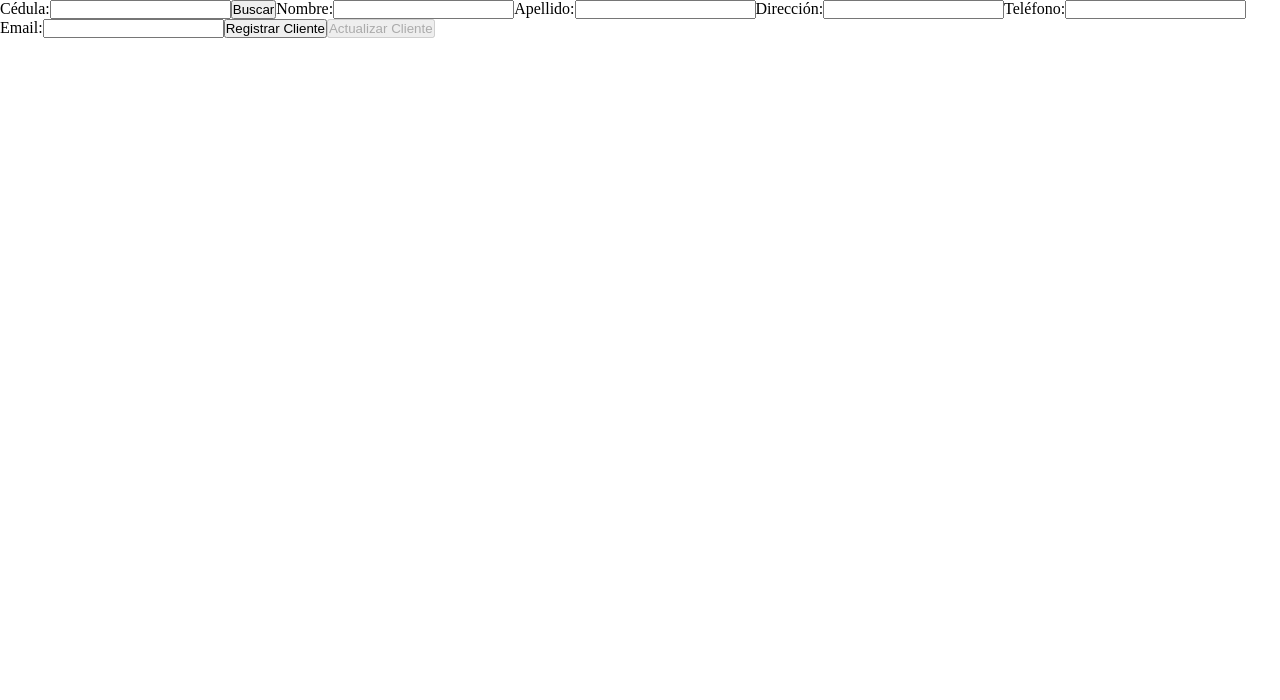
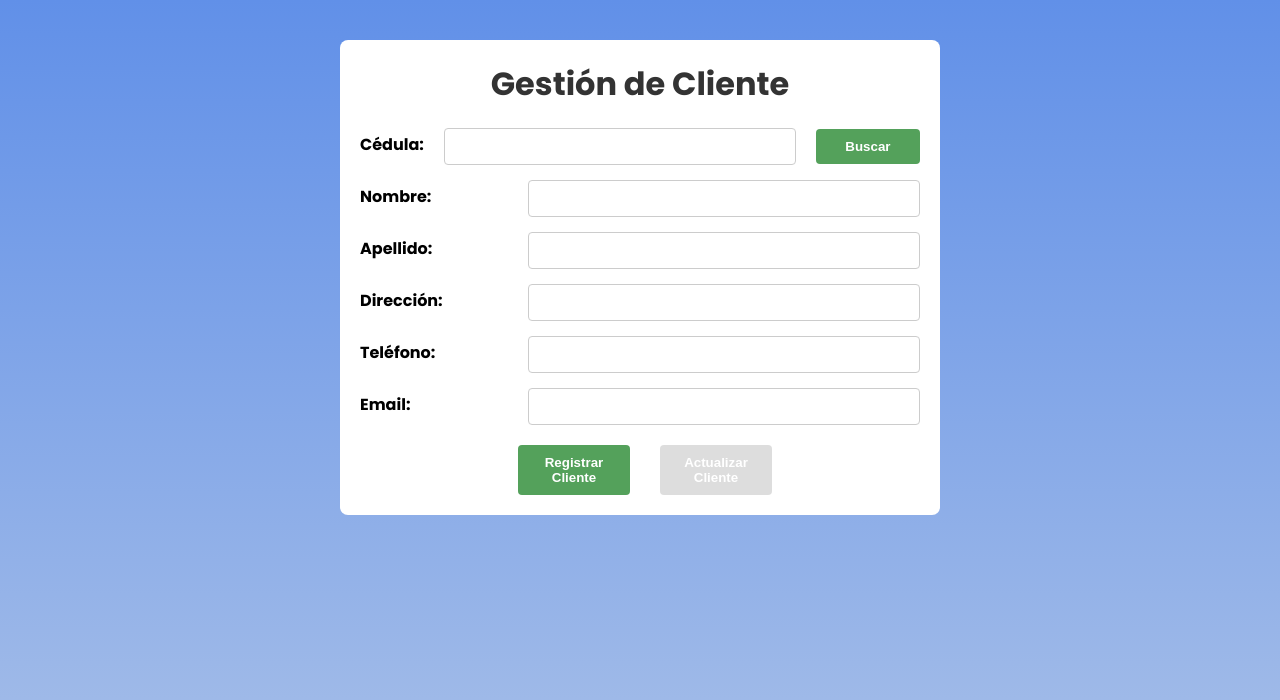
Before and after one commit to Jorgemrqz/market-wawa-frontend, an Angular app: page /factura in a window 1280 px wide. Shown: the top 700 px of the page. Built offline with nearby package versions, Linux system fonts and the light colour scheme.

Commit message:
estilos para formulario cliente

```diff
--- a/src/app/components/factura/factura.component.html
+++ b/src/app/components/factura/factura.component.html
@@ -1,25 +1,45 @@
+<div class="page-container">
+    <div class="form-container">
+      <h1>Gestión de Cliente</h1>
+
       <form [formGroup]="clienteForm">
+        <div class="input-group">
           <label>Cédula:</label>
           <input type="text" formControlName="cedula" />
           <button type="button" (click)="buscarCliente()">Buscar</button>
+        </div>
 
+        <div class="input-group">
           <label>Nombre:</label>
           <input type="text" formControlName="nombre" />
+        </div>
 
+        <div class="input-group">
           <label>Apellido:</label>
           <input type="text" formControlName="apellido" />
+        </div>
 
+        <div class="input-group">
           <label>Dirección:</label>
           <input type="text" formControlName="direccion" />
+        </div>
 
+        <div class="input-group">
           <label>Teléfono:</label>
           <input type="text" formControlName="telefono" />
+        </div>
 
+        <div class="input-group">
           <label>Email:</label>
           <input type="email" formControlName="email" />
+        </div>
 
-    <div *ngIf="mensaje">{{ mensaje }}</div>
+        <div class="message">{{ mensaje }}</div>
 
-    <button type="button" (click)="registrarCliente()">Registrar Cliente</button>
-    <button type="button" (click)="actualizarCliente()" [disabled]="!clienteExiste">Actualizar Cliente</button>
+        <div class="button-group">
+          <button type="button" class="register-button" (click)="registrarCliente()">Registrar Cliente</button>
+          <button type="button" class="update-button" (click)="actualizarCliente()" [disabled]="!clienteExiste">Actualizar Cliente</button>
+        </div>
       </form>
+    </div>
+  </div>
--- a/src/app/components/factura/factura.component.scss
+++ b/src/app/components/factura/factura.component.scss
@@ -0,0 +1,124 @@
+@import url('https://fonts.googleapis.com/css2?family=Poppins:wght@400;500;700&display=swap');
+
+:host {
+  font-family: 'Poppins', sans-serif; // Fuente Poppins para todo el proyecto
+}
+
+/* Contenedor principal con fondo azul */
+.page-container {
+  background: linear-gradient(to bottom, #6190e8, #a7bfe8);
+  padding: 40px 0;
+  min-height: 100vh;
+}
+
+/* Contenedor para el formulario */
+.form-container {
+  max-width: 600px;
+  margin: 0 auto;
+  background-color: white; /* Fondo blanco para el formulario */
+  border-radius: 8px;
+  padding: 20px;
+}
+
+/* Estilo para el encabezado */
+h1 {
+  text-align: center;
+  color: #333;
+  margin-bottom: 20px;
+}
+
+/* Estilo para los grupos de entradas */
+.input-group {
+  margin-bottom: 15px;
+  display: flex;
+  align-items: center;
+  justify-content: space-between;
+  gap: 10px; /* 🔹 Añade espacio entre elementos */
+}
+
+/* Estilo para las etiquetas de los campos */
+label {
+  font-weight: bold;
+  margin-bottom: 5px;
+  margin-right: 10px; /* 🔹 Añade separación con el campo */
+}
+
+/* Estilo para los campos de entrada */
+input[type="text"],
+input[type="email"],
+input[type="number"] {
+  width: 70%;
+  padding: 10px;
+  border: 1px solid #ccc;
+  border-radius: 4px;
+  box-sizing: border-box;
+}
+
+/* Estilo para los botones */
+button {
+  padding: 10px 20px;
+  border: none;
+  border-radius: 4px;
+  cursor: pointer;
+  font-weight: bold;
+  margin-left: 10px;
+}
+
+button:hover {
+  opacity: 0.9;
+}
+
+/* Estilo específico para el botón de Buscar */
+button[type="button"] {
+  background-color: #54a15b; /* Naranja */
+  color: white;
+  width: 20%;
+}
+
+button[type="button"]:hover {
+  background-color: #e68900;
+}
+
+/* 🔹 Alineación centrada de los botones */
+/* Alineación de los botones en el centro */
+.button-group {
+    display: flex;
+    justify-content: center;
+    gap: 20px; /* Espacio entre los botones */
+    margin-top: 20px;
+  }
+
+  /* Ajuste del ancho de los botones */
+  .register-button,
+  .update-button {
+    width: auto; /* Se ajusta al contenido */
+    padding: 10px 20px;
+  }
+
+.register-button {
+  background-color: #4CAF50; /* Verde para Registrar */
+  color: white;
+}
+
+.register-button:hover {
+  background-color: #45a049;
+}
+
+.update-button {
+  background-color: #2196F3; /* Azul para Actualizar */
+  color: white;
+}
+
+.update-button:disabled {
+  background-color: #ddd; /* Gris cuando está deshabilitado */
+  cursor: not-allowed;
+}
+
+/* Estilo para los mensajes */
+.message {
+  text-align: center;
+  color: #333;
+  margin-top: 10px;
+  font-size: 14px;
+  font-weight: bold;
+}
```
Lines whose indentation alone changed are shown as unchanged.
